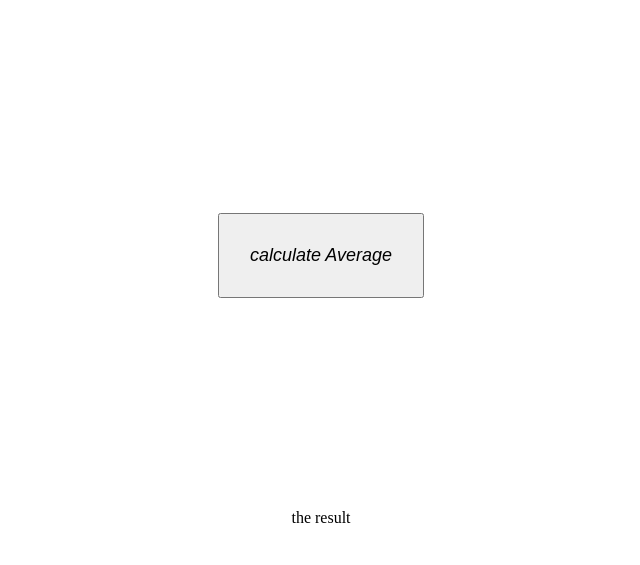
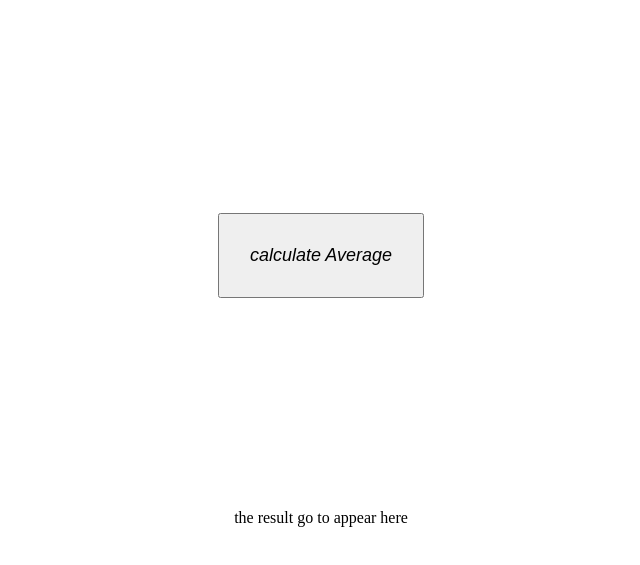
Before and after one commit to Gilclemerson/Praticas-de-devweb, a plain HTML site: page programas em javascript/calcmedalu.html in a window 1280 px wide. Shown: the part 159-724 px from the top of the page, without its empty margins (319-959 px from the left). Drawn offline with Linux system fonts and the light colour scheme.

Commit message:
teste paragrafo

```diff
--- a/programas em javascript/calcmedalu.html
+++ b/programas em javascript/calcmedalu.html
@@ -34,7 +34,7 @@
 
 </button>
 <section id="demo">
-    <p> the result  </p>
+    <p> the result go to appear here  </p>
 </section>
 
 <script>
```
